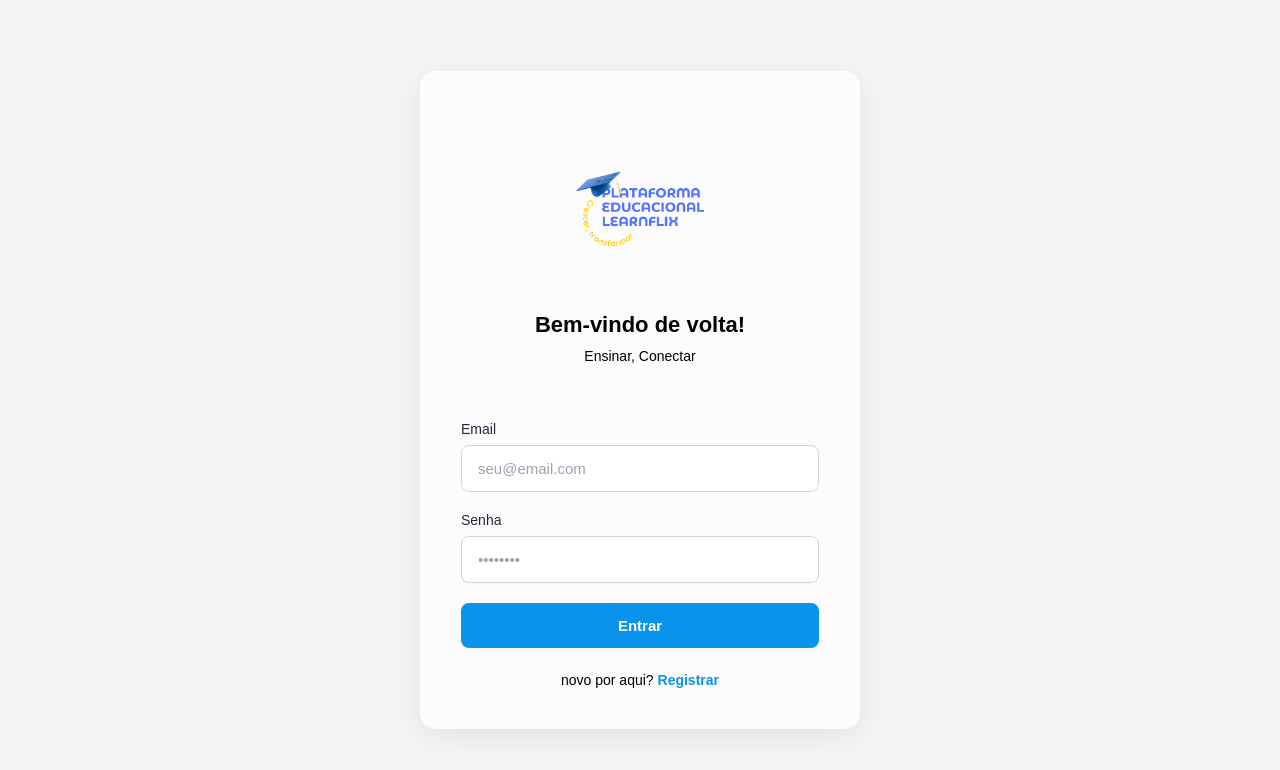
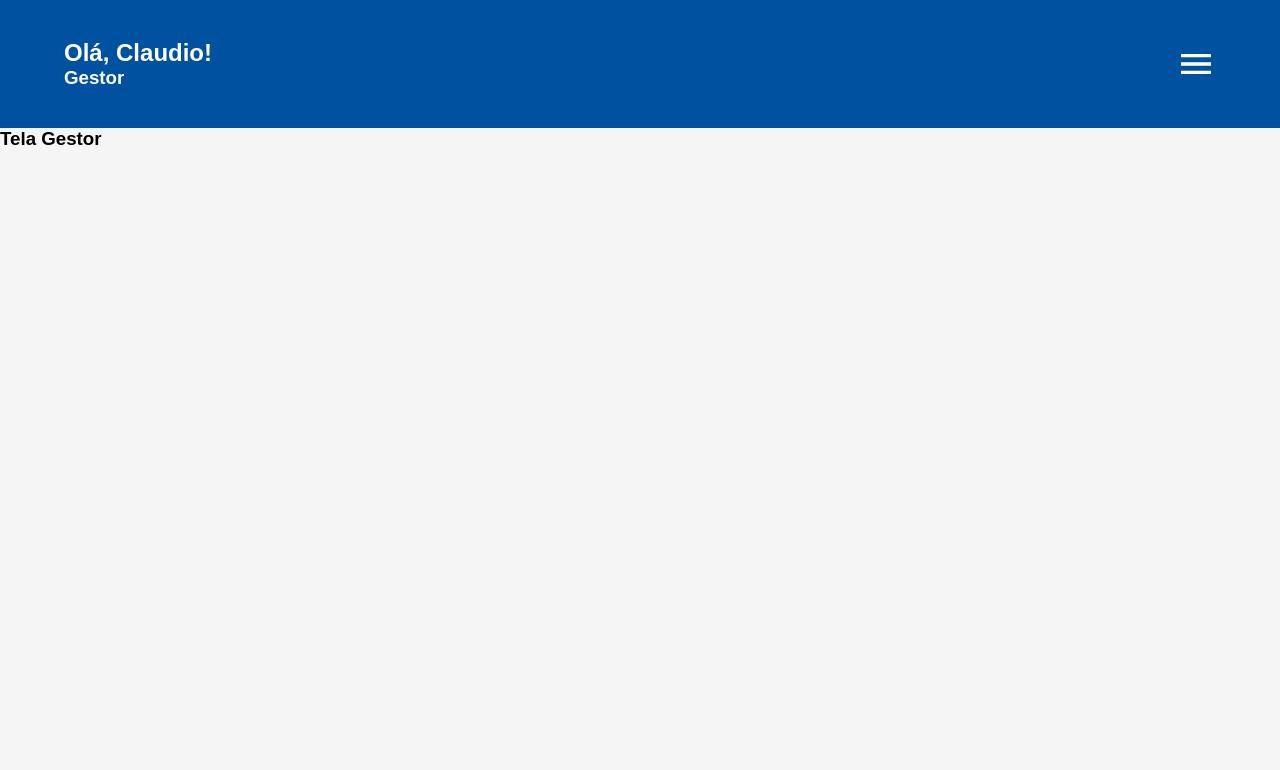
Before and after one commit to eduardo-olvreis/LearnFlix, a React (Vite) app: page /gestor in a window 1280 px wide. Shown: the top 770 px of the page. Built offline with nearby package versions, Linux system fonts and the light colour scheme.

Commit message:
Implementação do react router e remoção do single-page

```diff
--- a/package.json
+++ b/package.json
@@ -11,7 +11,8 @@
   },
   "dependencies": {
     "react": "^19.1.1",
-    "react-dom": "^19.1.1"
+    "react-dom": "^19.1.1",
+    "react-router-dom": "^7.9.5"
   },
   "devDependencies": {
     "@eslint/js": "^9.36.0",
--- a/src/App.jsx
+++ b/src/App.jsx
@@ -1,27 +1,22 @@
-import { useState } from 'react'
+import { BrowserRouter as Router, Routes, Route } from "react-router-dom";
 
-import Register from './pages/auth/register/Register'
-import Login from './pages/auth/login/Login'
-
-import Aluno from "./pages/Dashboards/Aluno/Aluno"
-import Professor from "./pages/Dashboards/Professor/Professor"
-import Gestor from './pages/Dashboards/Gestor/Gestor'
+import Login from "./pages/auth/login/Login";
+import Register from "./pages/auth/register/Register";
+import Gestor from "./pages/Dashboards/Gestor/Gestor";
+import Professor from "./pages/Dashboards/Professor/Professor";
+import Aluno from "./pages/Dashboards/Aluno/Aluno";
 
 function App() {
-
-  const [currentPage, setCurrentPage] = useState("login");
-
   return (
-    <div className="App">
-      {/* Parametro onNavigateToGestor é apenas provisório para testes, no futuro será implementado a troca de página de acordo com que cargo cada usuário ocupa */}
-      {currentPage === "login" && (<Login onNavigateToRegister={() => setCurrentPage("register")} onNavigateToGestor={() => setCurrentPage("gestor")}/>) }
-      {currentPage === "register" && (<Register onNavigateToLogin={() => setCurrentPage("login")} />)}
-
-      {/* Os nomes e usuarios também estão apenas provisóriamente, no futuro será implementado o nome e cargo aautomaticamente de acordo com o login do usuário */}
-      {currentPage === "aluno" && (<Aluno name="Eduardo" user="Aluno" onNavigateToLogin={() => setCurrentPage("login")}/>)}
-      {currentPage === "professor" && (<Professor name="Ermelindo" user="Professor" onNavigateToLogin={() => setCurrentPage("login")}/>)}
-      {currentPage === "gestor" && (<Gestor name="Claudio" user="Gestor" onNavigateToLogin={() => setCurrentPage("login")}/>)}
-    </div>
+    <Router>
+      <Routes>
+        <Route path="/" element={<Login />} />
+        <Route path="/register" element={<Register />} />
+        <Route path="/aluno" element={<Aluno name="Eduardo" user="Aluno" />} />
+        <Route path="/professor" element={<Professor name="Ermelindo" user="Professor" />} />
+        <Route path="/gestor" element={<Gestor name="Claudio" user="Gestor" />} />
+      </Routes>
+    </Router>
   );
 }
 
--- a/src/components/Dashboards/Header/Header.jsx
+++ b/src/components/Dashboards/Header/Header.jsx
@@ -1,12 +1,18 @@
+import { useNavigate } from "react-router-dom";
 import { useState } from "react"
 import style from "./Header.module.css"
 
 export default function Header({name, user, onNavigateToLogin}){
 
     const [visible, setVisible] = useState(false)
+    const navigate = useNavigate();
 
     const handleClick = () => {
         setVisible(!visible)
+    }
+
+    const handleLogout = () => {
+        navigate("/")
     }
 
     return(
@@ -24,7 +30,7 @@ export default function Header({name, user, onNavigateToLogin}){
             </div>
             <div className={`${style.menu} ${visible ? style.visible : ''}`}>
                 <ul>
-                    <li><p onClick={onNavigateToLogin}>Sair</p></li>
+                    <li><p onClick={handleLogout}>Sair</p></li>
                 </ul>
             </div>
         </header>
--- a/src/pages/Dashboards/Aluno/Aluno.jsx
+++ b/src/pages/Dashboards/Aluno/Aluno.jsx
@@ -1,9 +1,12 @@
+import { useNavigate } from "react-router-dom";
 import Header from "../../../components/Dashboards/Header/Header"
 
-export default function Aluno({name, user, onNavigateToLogin}){
+export default function Aluno({name, user}){
+    const navigate = useNavigate()
+
     return(
         <section>
-            <Header name={name} user={user} onNavigateToLogin={onNavigateToLogin}></Header>
+            <Header name={name} user={user} onLogout={() => navigate("/")}></Header>
             <h3>Tela Aluno</h3>
         </section>
     )
--- a/src/pages/Dashboards/Gestor/Gestor.jsx
+++ b/src/pages/Dashboards/Gestor/Gestor.jsx
@@ -1,9 +1,12 @@
+import { useNavigate } from "react-router-dom";
 import Header from "../../../components/Dashboards/Header/Header"
 
-export default function Gestor({name, user, onNavigateToLogin}){
+export default function Gestor({name, user}){
+    const navigate = useNavigate()
+
     return(
         <section>
-            <Header name={name} user={user} onNavigateToLogin={onNavigateToLogin}></Header>
+            <Header name={name} user={user} onLogout={() => navigate("/")}></Header>
             <h3>Tela Gestor</h3>
         </section>
     )
--- a/src/pages/Dashboards/Professor/Professor.jsx
+++ b/src/pages/Dashboards/Professor/Professor.jsx
@@ -1,9 +1,12 @@
+import { useNavigate } from "react-router-dom";
 import Header from "../../../components/Dashboards/Header/Header"
 
-export default function Professor({name, user, onNavigateToLogin}){
+export default function Professor({name, user}){
+    const navigate = useNavigate()
+
     return(
         <section>
-            <Header name={name} user={user} onNavigateToLogin={onNavigateToLogin}></Header>
+            <Header name={name} user={user} onLogout={() => navigate("/")}></Header>
             <h3>Tela Professor</h3>
         </section>
     )
--- a/src/pages/auth/login/Login.jsx
+++ b/src/pages/auth/login/Login.jsx
@@ -1,3 +1,5 @@
+import { useNavigate } from "react-router-dom";
+
 import { useState } from "react";
 import Card from "../../../components/Card/Card";
 import Input from "../../../components/Input/Input";
@@ -14,6 +16,8 @@ function Login({ onNavigateToRegister, onNavigateToGestor }) {
 
   const [loading, setLoading] = useState(false);
   const [error, setError] = useState(null);
+
+  const navigate = useNavigate();
 
   const handleChange = (e) => {
     setFormData({
@@ -44,7 +48,15 @@ function Login({ onNavigateToRegister, onNavigateToGestor }) {
 
       if (userFound) {
         console.log("Login realizado com sucesso!", userFound.email);
-        onNavigateToGestor(userFound);
+
+        if(userFound.role === "Gestor"){
+          navigate("/gestor")
+        } else if(userFound.role === "Professor"){
+          navigate("/professor")
+        } else{
+          navigate("/aluno")
+        }
+
       } else {
         setError("Email ou senha incorretos.");
       }
@@ -97,7 +109,7 @@ function Login({ onNavigateToRegister, onNavigateToGestor }) {
 
         <div className={styles.footer}>
           novo por aqui?{" "}
-          <span className={styles.link} onClick={onNavigateToRegister}>
+          <span className={styles.link} onClick={() => navigate("/register")}>
             Registrar
           </span>
         </div>
--- a/src/pages/auth/register/Register.jsx
+++ b/src/pages/auth/register/Register.jsx
@@ -1,3 +1,4 @@
+import { useNavigate } from "react-router-dom";
 import { useState } from "react";
 import Card from "../../../components/Card/Card";
 import Input from "../../../components/Input/Input";
@@ -14,6 +15,8 @@ function Register({ onNavigateToLogin }) {
 
   const [loading, setLoading] = useState(false);
   const [error, setError] = useState(null);
+
+  const navigate = useNavigate();
 
   const handleChange = (e) => {
     setFormData({
@@ -52,7 +55,7 @@ function Register({ onNavigateToLogin }) {
         formData,
       ]; /* Array com os usuários antigos e o novo */
       localStorage.setItem("users", JSON.stringify(updatedUsers));
-      onNavigateToLogin();
+      navigate("/");
     } catch {
       setError("Erro ao salvar usuário. Tente novamente.");
     } finally {
@@ -101,7 +104,7 @@ function Register({ onNavigateToLogin }) {
 
         <div className={styles.footer}>
           Já tem cadastro?{" "}
-          <span className={styles.link} onClick={onNavigateToLogin}>
+          <span className={styles.link} onClick={() => navigate("/")}>
             Fazer login
           </span>
         </div>
```
Also changed, not shown: 1 other file (tests, documents, lock files or other folders).
